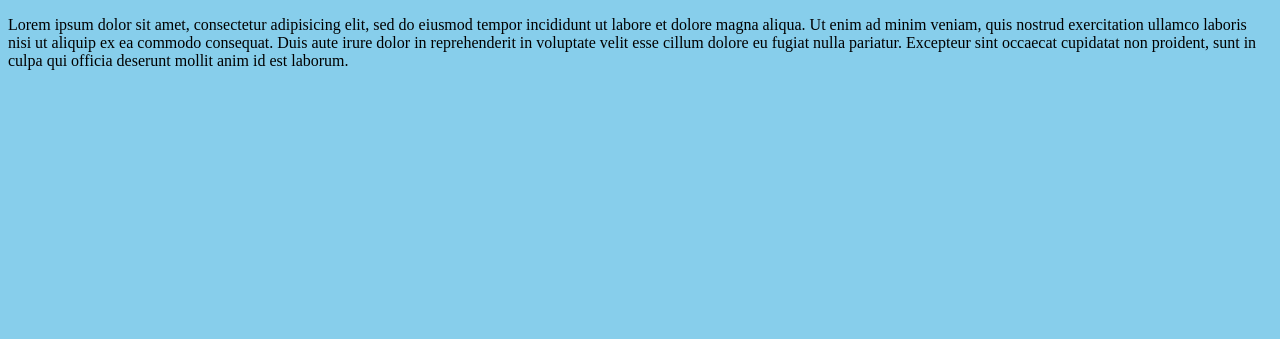
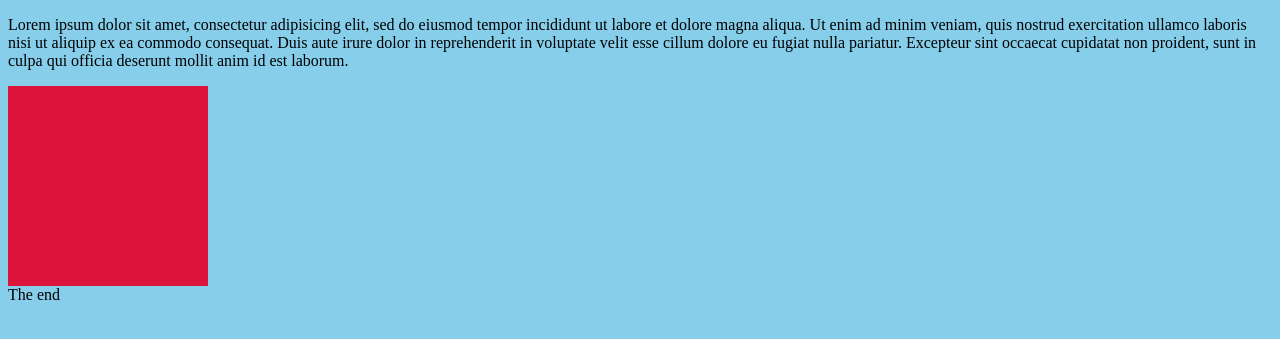
Before and after one commit to tomasz-konecki/atom_git_test, a plain HTML site: page index.html in a window 1280 px wide. Shown: the part 105-444 px from the top of the page. Drawn offline with Linux system fonts and the light colour scheme.

Commit message:
Updated repo

```diff
--- a/css/master.css
+++ b/css/master.css
@@ -4,3 +4,8 @@ body {
 h1 {
   color: #fff;
 }
+.box {
+  width: 200px;
+  height: 200px;
+  background: crimson;
+}
--- a/index.html
+++ b/index.html
@@ -4,7 +4,7 @@
 <head>
 	<meta charset="utf-8">
 	<title>Atom git</title>
-	<link rel="stylesheet" href="/css/master.css">
+	<link rel="stylesheet" href="css/master.css">
 </head>
 
 <body>
@@ -12,6 +12,11 @@
 	<h3>Some dummy text:</h3>
 	<p>Lorem ipsum dolor sit amet, consectetur adipisicing elit, sed do eiusmod tempor incididunt ut labore et dolore magna aliqua. Ut enim ad minim veniam, quis nostrud exercitation ullamco laboris nisi ut aliquip ex ea commodo consequat. Duis aute irure dolor
 		in reprehenderit in voluptate velit esse cillum dolore eu fugiat nulla pariatur. Excepteur sint occaecat cupidatat non proident, sunt in culpa qui officia deserunt mollit anim id est laborum.</p>
+
+	<div class="box">
+
+	</div>
+	<footer>The end</footer>
 </body>
 
 </html>
```
